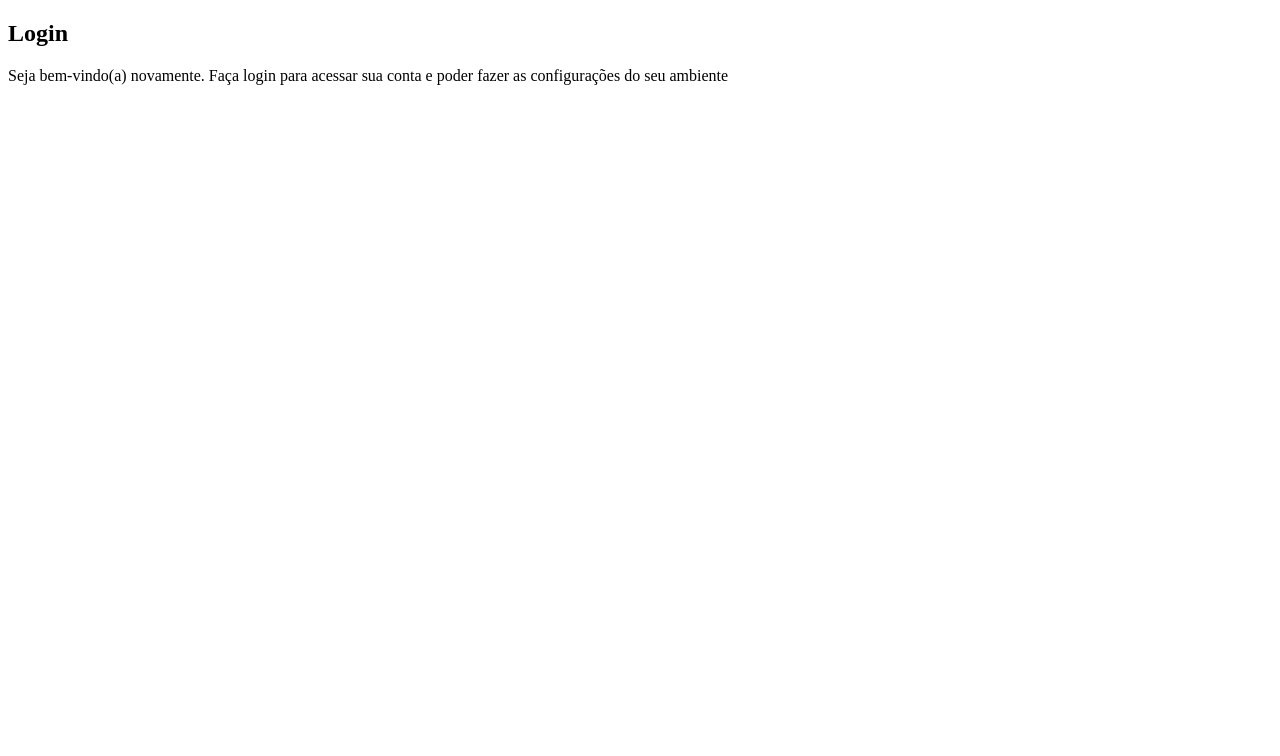
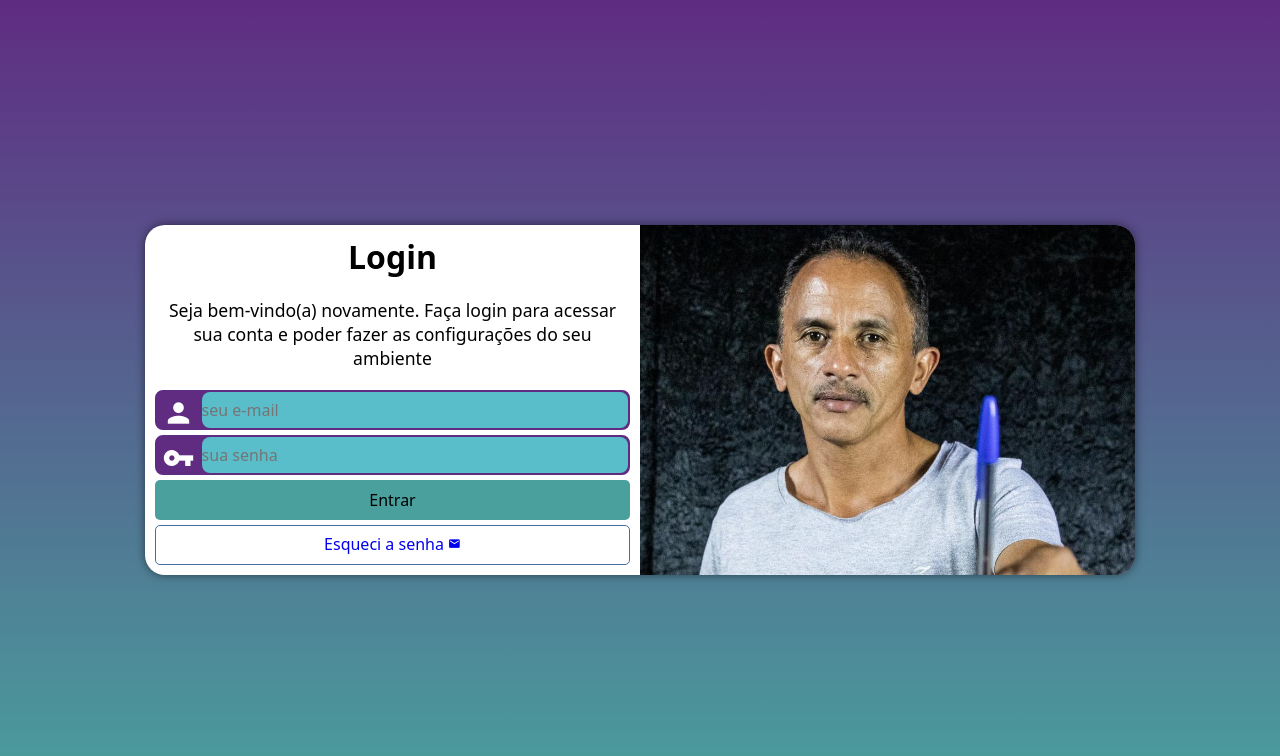
Before and after one commit to LucasAtMelo/projeto-login, a plain HTML site: page index.html in a window 1280 px wide. Drawn offline with Linux system fonts and the light colour scheme.

Commit message:
exercício final finalizado

```diff
--- /dev/null
+++ b/estilos/media-query.css
@@ -0,0 +1,50 @@
+@charset "UTF-8";
+
+@media screen and (min-width:768px) and (max-width:992px){
+    body{
+        background-image: linear-gradient(to top, #49a09d, #5f2c82);
+    }
+    section#login{
+        width: 90vw;
+        height: 280px;
+    }
+
+    section#login > div#imagem{
+        float: left;
+        width: 30%;
+        height: 100%;
+
+    }
+
+    section#login > div#form{
+        float: right;
+        width: 70%;
+    }
+}
+
+@media screen and (min-width: 992px){
+    body{background-image: linear-gradient(to top, #49a09d, #5f2c82);}
+
+    section#login{
+        width: 990px;
+        height: 350px;
+
+    }
+
+    section#login > div#imagem{
+        float: right;
+        width: 50%;
+        height: 100%;
+    }
+
+    section#login > div#form{
+        float: left;
+        width: 50%;
+    }div#form > p{
+        font-size: 1.1em;
+        margin: 20px 0px;
+    }
+    div#form > h1{
+        font-size: 2em;
+    }
+}
--- a/estilos/style.css
+++ b/estilos/style.css
@@ -5,3 +5,143 @@
     Verde: #49a09d
     lilás: #5f2c82
 */
+
+*{
+    padding: 0;
+    margin: 0;
+    font-family: system-ui, -apple-system, BlinkMacSystemFont, 'Segoe UI', Roboto, Oxygen, Ubuntu, Cantarell, 'Open Sans', 'Helvetica Neue', sans-serif;
+    box-sizing: border-box;
+}
+
+html, body{
+    background-color: #5f2c82;
+    height: 100vh;
+    width: 100vw;
+
+}
+
+main{
+    height: 100vh;
+    width: 100vw;
+    position: relative;
+}
+
+section#login{
+    background-color: white;
+    width: 250px;
+    height: 515px;
+    border-radius: 20px ;
+    margin: auto;
+    position: absolute;
+    top: 50%;
+    left: 50%;
+
+    overflow: hidden;
+    box-shadow: 0px 0px 10px rgba(0, 0, 0, 0.5);
+    transition: width .5s, height .5s;
+    transition-timing-function: ease ;
+    transform: translate(-50%, -50%);
+}
+
+section#login > div#imagem{
+    background: #5f2c82 url(../imagens/Manoel.jpg) no-repeat;
+    background-size: cover;
+    height: 200px;
+    display: block;
+}
+
+section#login > div#form{
+    padding: 10px;
+    display: block;
+
+}
+
+div#form{
+    text-align: center;
+    margin-bottom: 10px;
+
+}
+
+div#form > p{
+    font-size: 0.8em;
+}
+
+div.campo{
+    background-color: #5f2c82;
+    width: 100%;
+    display: block;
+    height: 40px;
+    border-radius: 8px;
+    margin: 5px 0;
+    border: 2px solid #5f2c82;
+
+}
+
+div.campo >  label{
+    display: none;
+
+}
+
+div.campo > i{
+    color: white;
+
+    font-size: 2em;
+    width: 40px;
+    padding: 5px;
+}
+
+form > input[type=submit] {
+    display: block;
+    font-size: 1em;
+    width: 100%;
+    height: 40px;
+    background-color: #49a09d;
+    border: none;
+    border-radius: 5px;
+}
+
+
+div.campo > input{
+    background-color: #5abdca;
+    font-size: 1em;
+    height: 100%;
+    border-radius: 8px;
+    width: calc(100% - 45px);
+    border: 0;
+    transform: translateY(-13px);
+
+}
+
+div.campo > input:focus-within{
+    background-color: white;
+}
+
+form > input[type=submit]:hover{
+    background-color: #49a083;
+}
+
+form > a.botao{
+    display: block;
+    text-align: center;
+    font-size: 1em;
+    width: 100%;
+    height: 40px;
+    background-color: white;
+    border: 1px solid #496ca0;
+    border-radius: 5px;
+    text-decoration: none;
+    padding-top: 7px;
+    margin-top: 5px;
+
+
+}
+
+form > a.botao:hover{
+    background-color: #498ea0;
+}
+
+form > a.botao > i{
+    font-size: 0.8em;
+
+
+}
--- a/index.html
+++ b/index.html
@@ -5,14 +5,34 @@
     <meta name="viewport" content="width=device-width, initial-scale=1.0">
     <title>Login</title>
     <link rel="stylesheet" href="estilos/style.css">
+    <link rel="stylesheet" href="estilos/media-query.css">
+    <link rel="stylesheet" href="https://fonts.googleapis.com/icon?family=Material+Icons">
 </head>
 <body>
     <main>
-        <section id="Login">
+        <section id="login">
             <div id="imagem"></div>
             <div id="form">
                 <h1>Login</h1>
                 <p>Seja bem-vindo(a) novamente. Faça login para acessar sua conta e poder fazer as configurações do seu ambiente</p>
+                <form action="login.php" autocomplete="on" method="post">
+                    <div class="campo">
+                        <i class="material-icons">person</i>
+                        <input type="email" name="login" id="ilogin" placeholder="seu e-mail" autocomplete="email" required maxlength="30">
+                        <label for="ilogin">Login</label>
+                    </div>
+
+                    <div class="campo">
+                        <i class="material-icons">vpn_key</i>
+                        <input type="password" name="senha" id="isenha" placeholder="sua senha" autocomplete="current-password" required minlength="8" maxlength="20"><label for="isenha">Senha</label>
+
+                    </div>
+
+                    <input type="submit" value="Entrar">
+                    <a href="esqueci.html" class="botao">Esqueci a senha <i class="material-icons">mail</i></a>
+
+                </form>
+
             </div>
         </section>
     </main>
```
